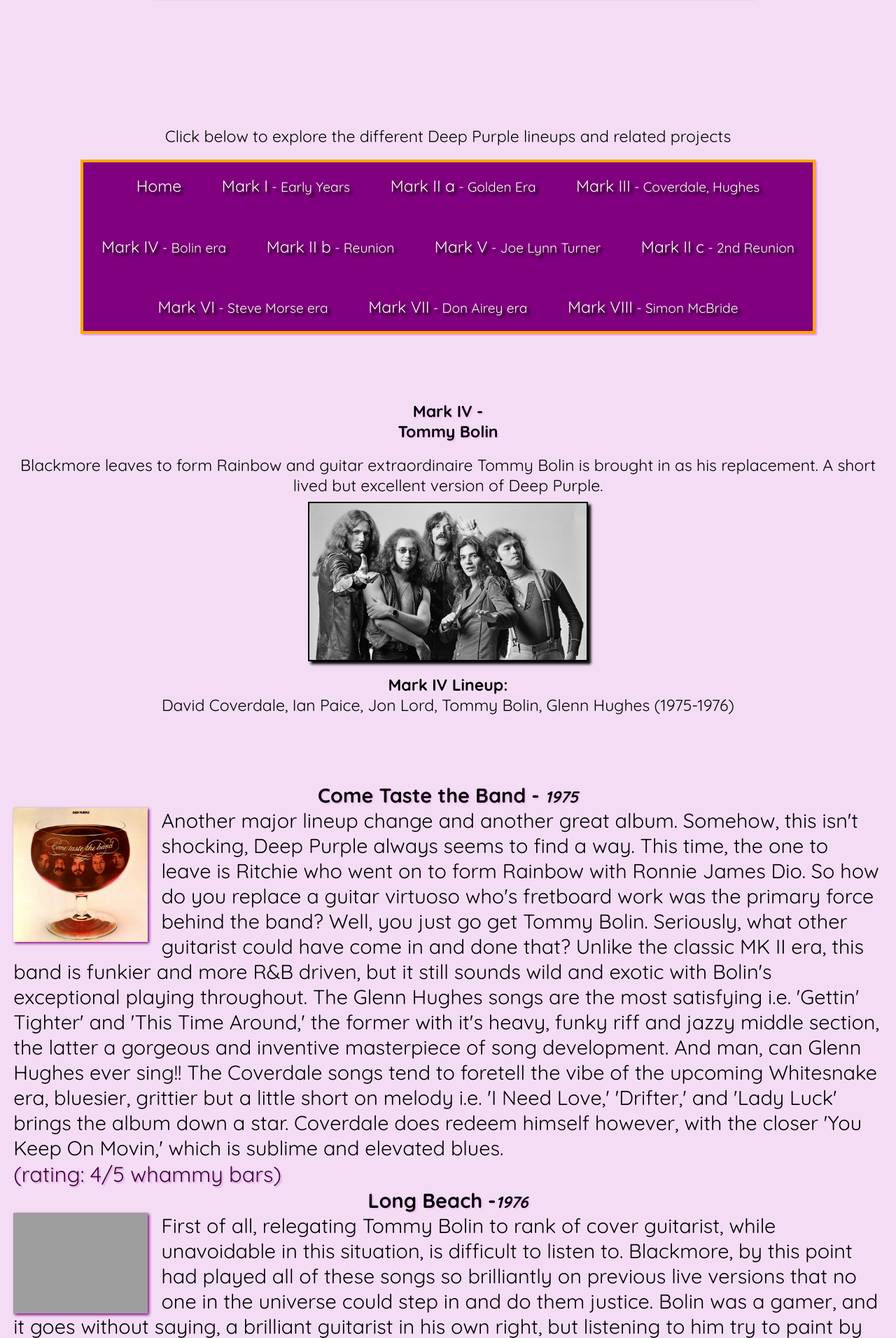
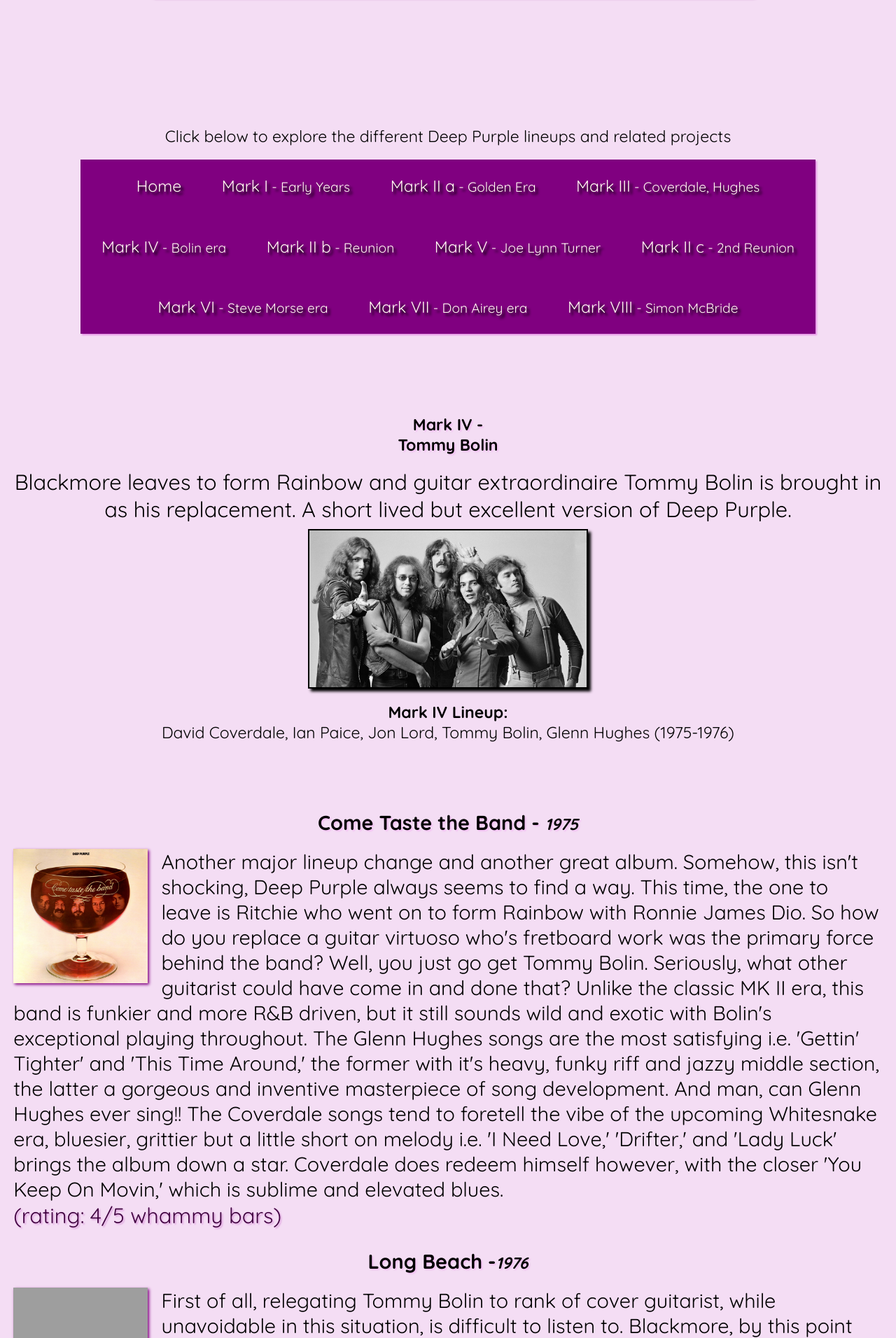
Before and after one commit to code-by-shannon/deep-purple-site, a PHP site: page /mark4.php in a window 1280 px wide. Shown: the part 445-2357 px from the top of the page at 70% size. Run offline with PHP 8.4, Linux system fonts and the light colour scheme; some web fonts are replaced; grey boxes are pictures that could not be loaded.

Commit message:
1st publish to siteground

```diff
--- a/css/base.css
+++ b/css/base.css
@@ -52,7 +52,7 @@
 #main-nav ul{
     background-color: purple;
     box-shadow: 2px 2px 2px rgb(229, 147, 229);
-    border:solid orange 4px;
+    border:solid purple 4px;
     margin:1rem 5rem 5rem;
     display:flex;
     flex-wrap:wrap;
@@ -95,9 +95,18 @@
     text-align:center;
     text-shadow: 2px 2px 2px rgb(243, 193, 243);
     margin-bottom:1rem;
+    margin-top:1rem;
 }
 
+#ritchie_index_pic {
+    display: block;
+    margin: 2rem auto;
+    max-width: 100%;
+  }
+
+
 .intro-blurb{
+    font-size: 1.6rem;
     text-align: center;
     margin-bottom: .5rem;
 }
@@ -187,6 +196,7 @@
     color:rgb(66, 3, 66);
     text-shadow: 2px 2px 2px rgb(225, 167, 225);
     font-size: 1.6rem;
+    margin-bottom:1rem;
 }
 
 
@@ -195,6 +205,7 @@
     text-align: center;
     font-size: 1.5rem;
     text-shadow: 2px 2px 2px rgb(243, 193, 243);
+    margin-bottom:1rem;
 }
 
 .album_cover{
@@ -332,7 +343,7 @@
     }
 
     #main-nav ul{
-        margin: 1rem 0;
+        margin: 1rem auto 1rem;
         padding:0;
         width:98%;
         text-align: center;
--- a/index.php
+++ b/index.php
@@ -21,6 +21,7 @@
 </p>
 
 <h1>Deep Purple Tribute Page</h1>
+<img id='ritchie_index_pic' src="imgs/blackmore/ritchie_in_front_of_stacks.png" alt="Ritchie in front of 6 Marshalls">
 <!-- INTRO TO WEBSITE PARAGRAPH -->
 </main>
 
--- a/mark4.php
+++ b/mark4.php
@@ -28,14 +28,14 @@
 
 <!--Come Taste the Band-->
 <div class='title_cover_review_rating_div'>
-
-</div>
 <h3 class='album_title_header'>Come Taste the Band - <em>1975</em></h3>
 <p class='review_text'>
 <img class="album_cover" src="imgs/cover_come_taste_the_band.png" alt="Come Taste the Band Cover"/>
 Another major lineup change and another great album.  Somehow, this isn't shocking, Deep Purple always seems to find a way.  This time, the one to leave is Ritchie who went on to form Rainbow with Ronnie James Dio.  So how do you replace a guitar virtuoso who's fretboard work was the primary force behind the band?  Well, you just go get Tommy Bolin.  Seriously, what other guitarist could have come in and done that?  Unlike the classic MK II era, this band is funkier and more R&B driven, but it still sounds wild and exotic with Bolin's exceptional playing throughout.  The Glenn Hughes songs are the most satisfying i.e. 'Gettin' Tighter' and 'This Time Around,' the former with it's heavy, funky riff and jazzy middle section, the latter a gorgeous and inventive masterpiece of song development.  And man, can Glenn Hughes ever sing!!  The Coverdale songs tend to foretell the vibe of the upcoming Whitesnake era, bluesier, grittier but a little short on melody i.e. 'I Need Love,' 'Drifter,' and 'Lady Luck' brings the album down a star.  Coverdale does redeem himself however, with the closer 'You Keep On Movin,' which is sublime and elevated blues.
 </p>
 <span class="rating"> (rating: 4/5 whammy bars)</span>
+</div>
+
 
 
 <!--Long Beach 1976-->
```
Also changed, not shown: imgs/blackmore/ritchie_in_front_of_stacks.png (added).
